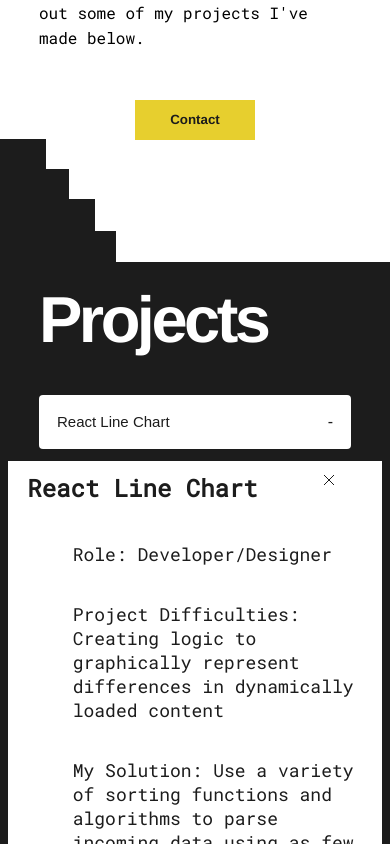
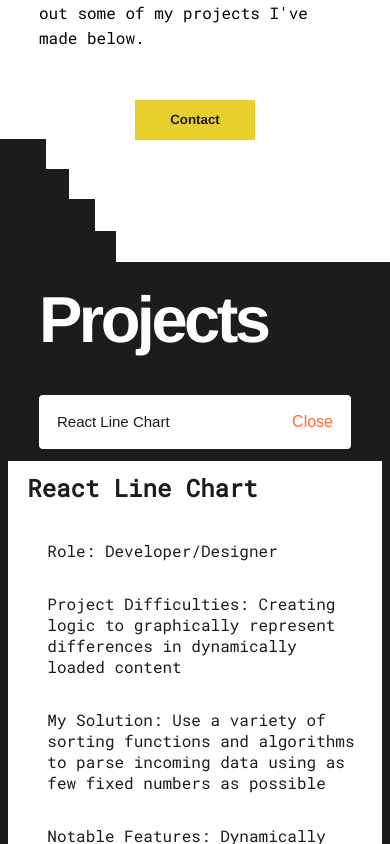
Before and after one commit to jordattebayo/jordattebayo.jordanbooker.com, a Next.js app in the folder jordattebayo/: page / in a window 390 px wide. Both pictures are taken after a click on the button "React Line Chart". Shown: the part 433-1277 px from the top of the page. Built offline with nearby package versions, Linux system fonts and the light colour scheme.

Commit message:
Bug fixes and mobile style improvements

```diff
--- a/jordattebayo/components/main/projects/ProjectCard.js
+++ b/jordattebayo/components/main/projects/ProjectCard.js
@@ -24,24 +24,7 @@ class ProjectCard extends React.Component {
         {this.state.showProject ? (
           <div className={styles.container}>
             <button onClick={this.toggleProject} className={styles.closeBtn}>
-              <svg className={styles.iconC}>
-                <line
-                  className={styles.iconC}
-                  x1="0"
-                  y1="0"
-                  x2="10"
-                  y2="10"
-                  lineCap="round"
-                />
-                <line
-                  className={styles.iconC}
-                  x1="0"
-                  y1="10"
-                  x2="10"
-                  y2="0"
-                  lineCap="round"
-                />
-              </svg>
+              Close
             </button>
             <h3 className={styles.titleText}>{data.title}</h3>
             <div className={styles.info}>
@@ -77,7 +60,7 @@ class ProjectCard extends React.Component {
                     )}
                     |
                     <a className={styles.link} href={data.git} target="_blank">
-                      Github
+                      GitHub
                     </a>
                   </p>
                 </div>
--- a/jordattebayo/components/main/projects/projectCard.module.css
+++ b/jordattebayo/components/main/projects/projectCard.module.css
@@ -66,22 +66,25 @@
   margin: 2%;
   align-self: center;
   transition: max-height 0.2s ease-out;
+  max-width: 1200px;
+  position: relative;
 }
 
 .closeBtn {
-  height: 10px;
-  width: 10px;
+  height: 20px;
+  width: 20px;
+  cursor: pointer;
+  color: var(--color-primary);
+  position: absolute;
+  right: 80px;
+  top: 40px;
+  border: none;
   background-color: var(--color-senary);
-  border: none;
-  outline: none;
-  cursor: pointer;
-  stroke: var(--color-primary);
-  position: absolute;
-  right: 60px;
 }
 
 .closeBtn:hover {
-  stroke: var(--color-quinary);
+  color: var(--color-quinary);
+  text-decoration: underline;
 }
 
 .iconC {
@@ -133,11 +136,13 @@
 .link {
   align-self: center;
   text-decoration: none;
+  color: var(--color-primary);
 }
 
 .linkCrossed {
   align-self: center;
   text-decoration: line-through;
+  color: var(--color-primary);
 }
 
 .link:hover {
@@ -151,7 +156,24 @@
 }
 
 @media only screen and (max-width: 769px) {
+  .imgC {
+    width: 0;
+  }
+
   .proImg {
     display: none;
   }
+
+  .closeBtn {
+    display: none;
+  }
+
+  .btnM:after {
+    content: "Close";
+    color: var(--color-quinary);
+  }
+
+  .text {
+    font-size: 16px;
+  }
 }
```
